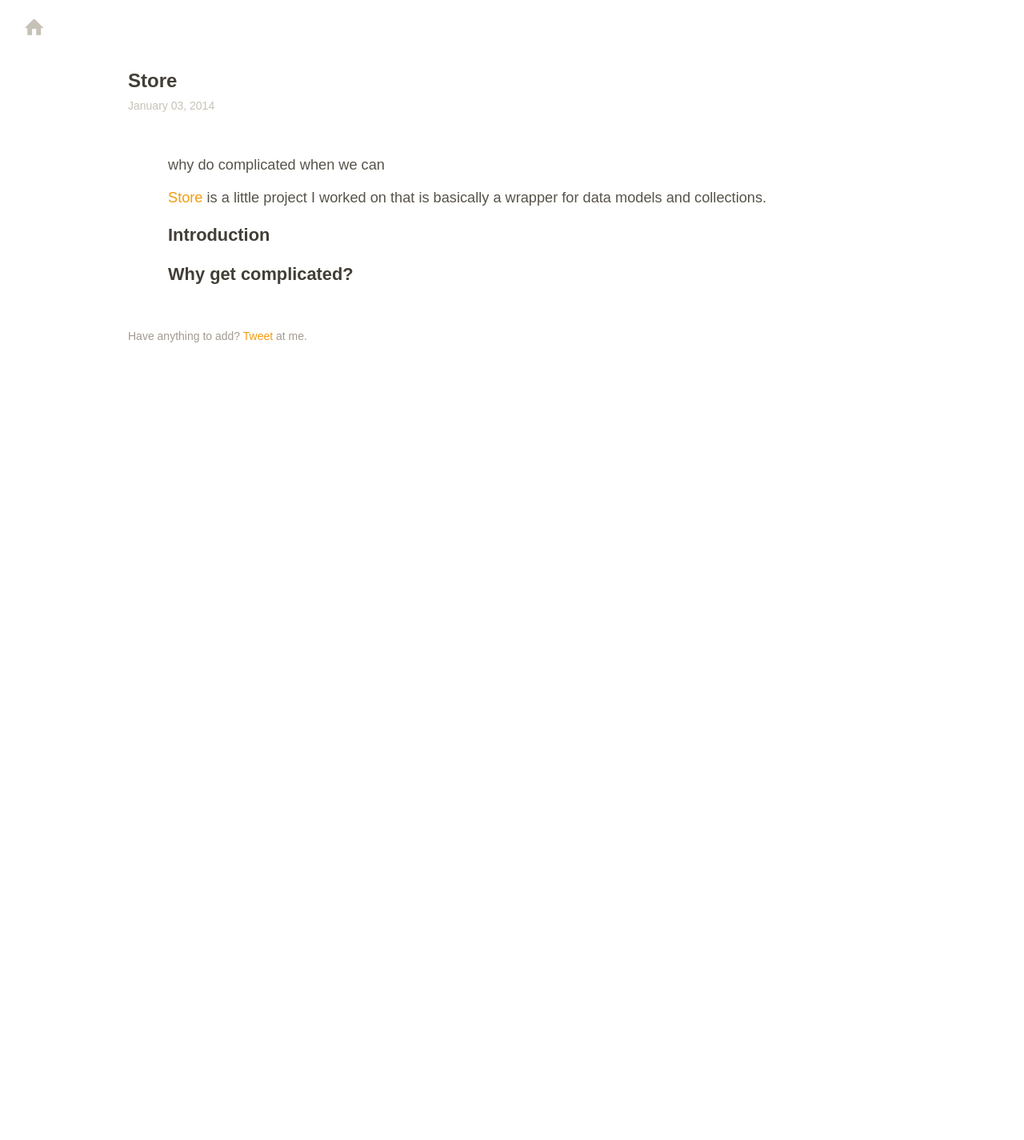
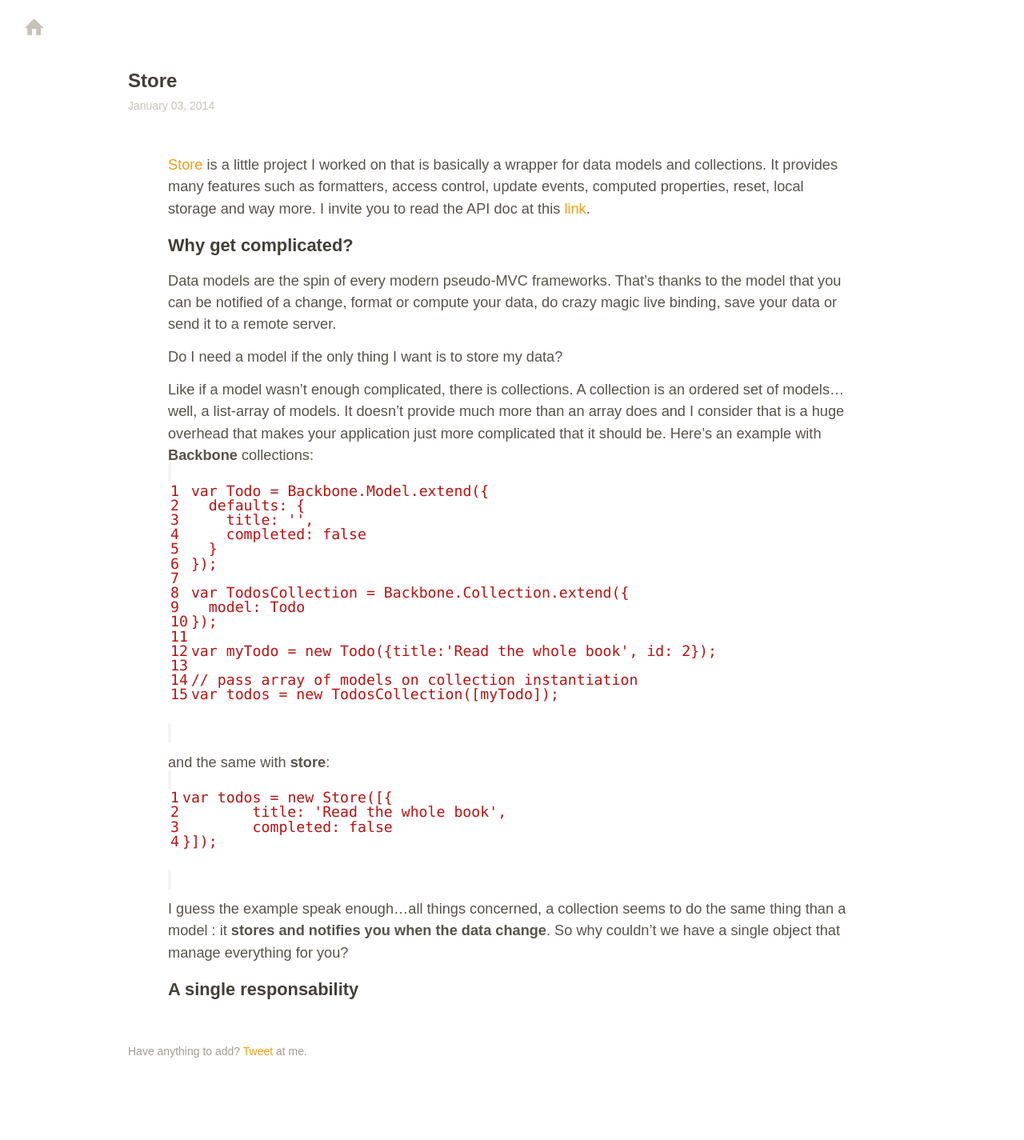
Before and after one commit to bredele/bredele.github.io, a Jekyll site: the page built from _posts/2014-01-03-store.md, in a window 1280 px wide. Shown: the whole page at 80% size. Built offline with Jekyll 4.4.1, drawn with Linux system fonts in a browser that asks for light colours; Markdown is read by kramdown in place of the engine named in the settings; before the commit the page ends 900 px from its top, so only the background shows below that.

Commit message:
work on store post

````diff
--- a/_posts/2014-01-03-store.md
+++ b/_posts/2014-01-03-store.md
@@ -4,10 +4,44 @@ title: Store
 date: 2014/01/03
 ---
 
-> why do complicated when we can
-
-[Store](https://github.com/bredele/store) is a little project I worked on that is basically a wrapper for data models and collections.
-
-## <a class="post-section" href="#introduction">Introduction</a>
+[Store](https://github.com/bredele/store) is a little project I worked on that is basically a wrapper for data models and collections. It provides many features such as formatters, access control, update events, computed properties, reset, local storage and way more. I invite you to read the API doc at this [link](https://github.com/bredele/store).
 
 ## <a class="post-section" href="#whygetcomplicated">Why get complicated?</a>
+
+Data models are the spin of every modern pseudo-MVC frameworks. That's thanks to the model that you can be notified of a change, format or compute your data, do crazy magic live binding, save your data or send it to a remote server.
+
+ > Do I need a model if the only thing I want is to store my data?
+
+Like if a model wasn't enough complicated, there is collections. A collection is an ordered set of models...well, a list-array of models. It doesn't provide much more than an array does and I consider that is a huge overhead that makes your application just more complicated that it should be. Here's an example with **Backbone** collections:
+
+```js
+var Todo = Backbone.Model.extend({
+  defaults: {
+    title: '',
+    completed: false
+  }
+});
+
+var TodosCollection = Backbone.Collection.extend({
+  model: Todo
+});
+
+var myTodo = new Todo({title:'Read the whole book', id: 2});
+
+// pass array of models on collection instantiation
+var todos = new TodosCollection([myTodo]);
+```
+
+and the same with **store**:
+
+```js
+var todos = new Store([{
+	title: 'Read the whole book',
+	completed: false
+}]);
+```
+
+I guess the example speak enough...all things concerned, a collection seems to do the same thing than a model : it **stores and notifies you when the data change**. So why couldn't we have a single object that manage everything for you?
+
+
+## <a class="post-section" href="#singleresponsability">A single responsability</a>
````
